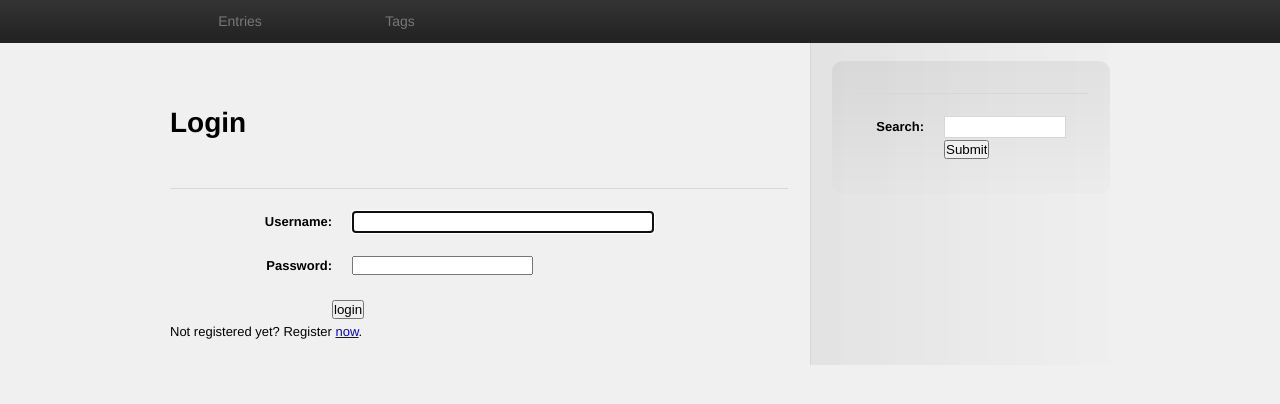
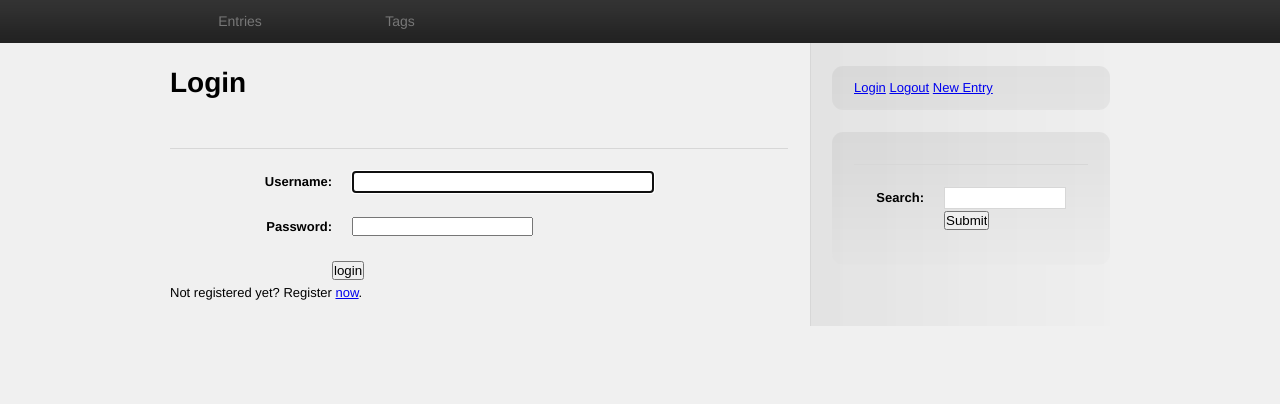
Before and after one commit to kikin81/django-weblog, a Django app: page /accounts/login/ in a window 1280 px wide. Shown: the part 111-515 px from the top of the page. Run offline with Django 3.2, Linux system fonts and the light colour scheme; parts of the project's set-up code (start-up, migrations or seed data) failed here and were passed over; some libraries are stand-ins or nearby versions.

Commit message:
added links to login and new entry

```diff
--- a/templates/mingus/base.html
+++ b/templates/mingus/base.html
@@ -31,6 +31,11 @@
   <aside>
     <!-- Sidebar -->
     <section>
+      <a href="/accounts/login/">Login</a>
+      <a href="/accounts/logout/">Logout</a>
+      <a href="{% url mingus_entry_create %}">New Entry</a>
+    </section>
+    <section>
       <form method="get" action="/search/">
         <p><label for="id_q">Search:</label>
         <input type="text" name="q" id="id_q" value="{{ query }}" />
```
